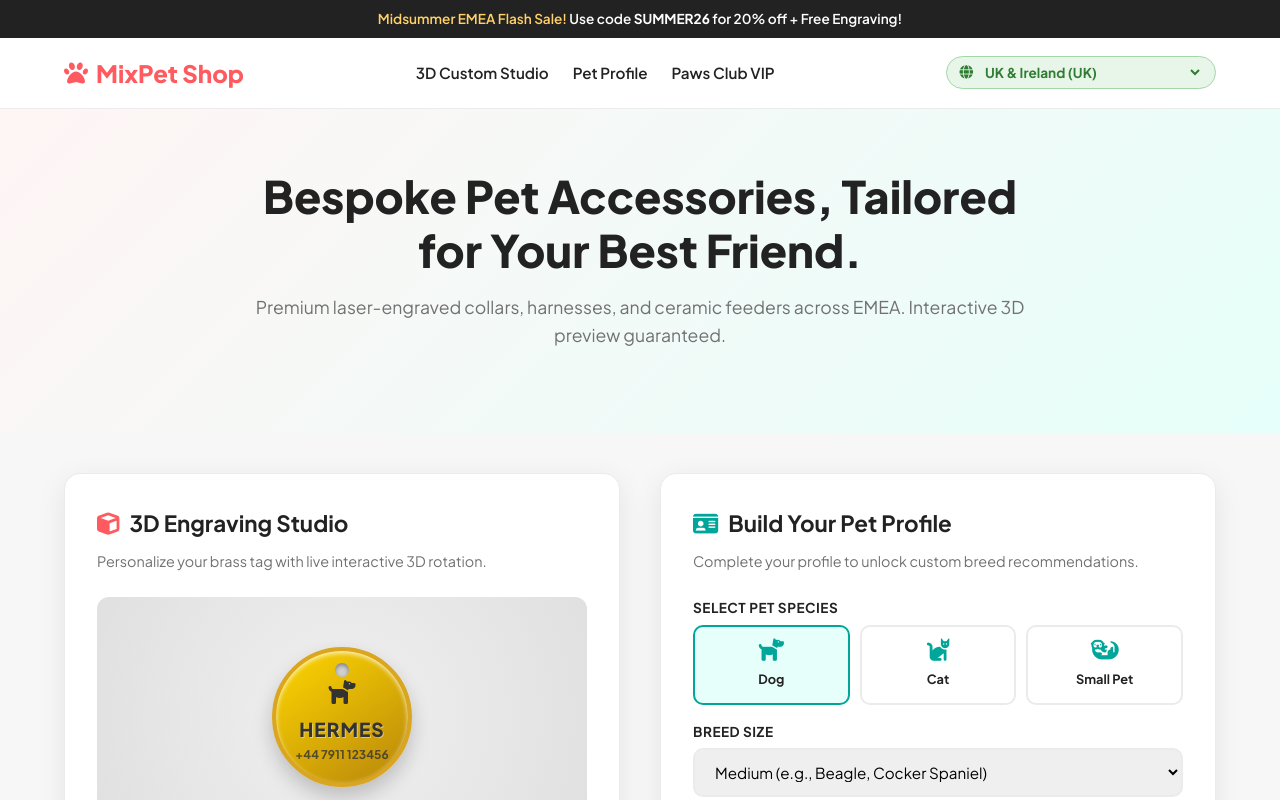
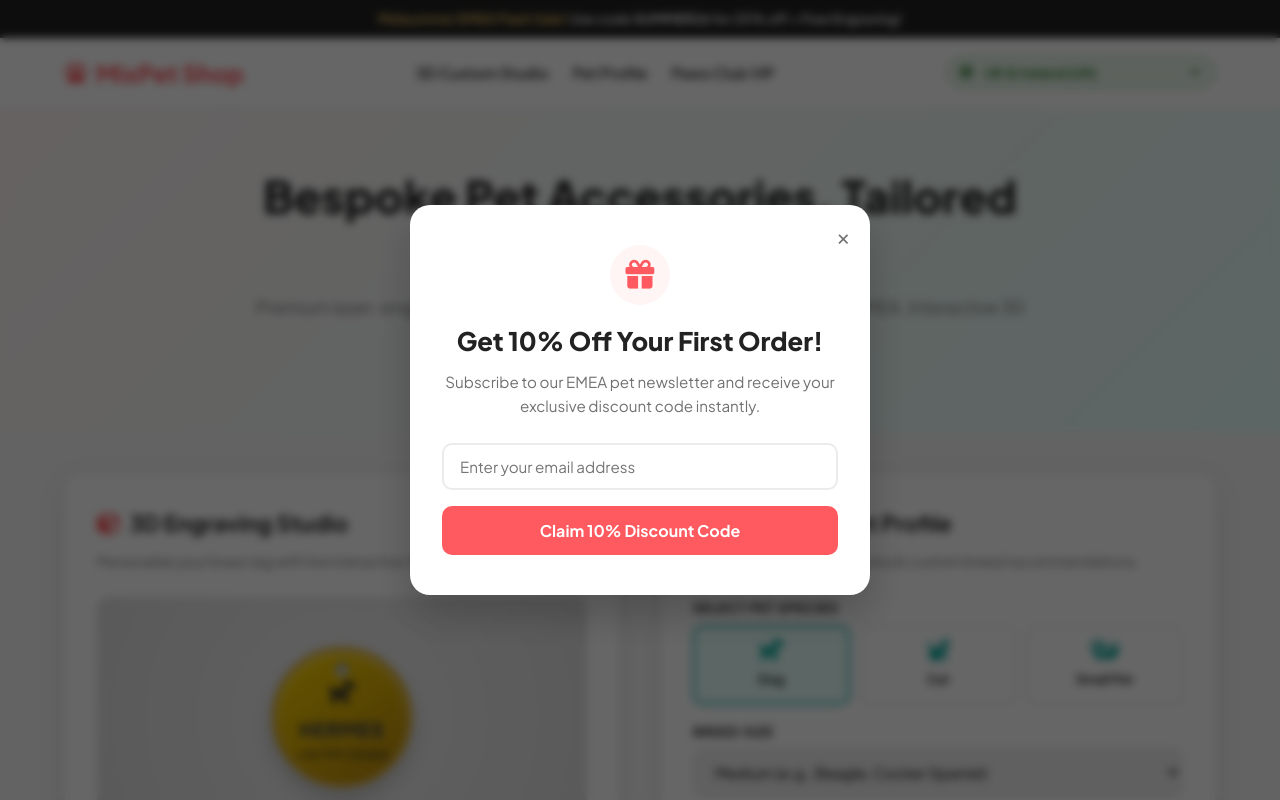
Before and after one commit to ablaalami-bit/MixPet-Shop, a plain HTML site: page index.html in a window 1280 px wide. Shown: the top 800 px of the page. Drawn offline with Linux system fonts and the light colour scheme.

Commit message:
Update index.html

```diff
--- a/index.html
+++ b/index.html
@@ -322,6 +322,65 @@
             color: #FFD166;
             margin: 10px 0;
         }
+
+        /* Welcome Popup Modal Overlay */
+        .modal-overlay {
+            position: fixed;
+            top: 0;
+            left: 0;
+            width: 100%;
+            height: 100%;
+            background: rgba(0, 0, 0, 0.6);
+            backdrop-filter: blur(4px);
+            display: flex;
+            justify-content: center;
+            align-items: center;
+            z-index: 1000;
+            opacity: 0;
+            visibility: hidden;
+            transition: opacity 0.3s ease, visibility 0.3s ease;
+        }
+        .modal-overlay.active {
+            opacity: 1;
+            visibility: visible;
+        }
+        .modal-card {
+            background: var(--white);
+            border-radius: 20px;
+            padding: 40px 32px;
+            max-width: 460px;
+            width: 90%;
+            text-align: center;
+            position: relative;
+            box-shadow: 0 20px 40px rgba(0,0,0,0.2);
+            transform: translateY(20px);
+            transition: transform 0.3s ease;
+        }
+        .modal-overlay.active .modal-card {
+            transform: translateY(0);
+        }
+        .close-modal {
+            position: absolute;
+            top: 16px;
+            right: 20px;
+            font-size: 1.4rem;
+            color: var(--gray);
+            cursor: pointer;
+            border: none;
+            background: none;
+        }
+        .modal-icon {
+            width: 60px;
+            height: 60px;
+            background: #FFF5F5;
+            color: var(--primary);
+            border-radius: 50%;
+            display: flex;
+            align-items: center;
+            justify-content: center;
+            margin: 0 auto 16px;
+            font-size: 1.8rem;
+        }
     </style>
 </head>
 <body>
@@ -401,7 +460,7 @@
             </div>
             <div class="form-group">
                 <label>Promo Code</label>
-                <input type="text" id="inputPromo" class="form-control" value="WELCOME10">
+                <input type="text" id="inputPromo" class="form-control" value="" placeholder="Enter promo code (e.g. WELCOME10)">
             </div>
 
             <button class="btn" id="btnAddToCart">
@@ -469,6 +528,25 @@
 
     </div>
 
+    <!-- Welcome 10% Discount Newsletter Modal -->
+    <div class="modal-overlay" id="welcomeModal">
+        <div class="modal-card">
+            <button class="close-modal" id="btnCloseModal">&times;</button>
+            <div class="modal-icon">
+                <i class="fa-solid fa-gift"></i>
+            </div>
+            <h2 style="font-size: 1.6rem; font-weight: 800; margin-bottom: 8px;">Get 10% Off Your First Order!</h2>
+            <p style="color: var(--gray); font-size: 0.95rem; margin-bottom: 24px;">Subscribe to our EMEA pet newsletter and receive your exclusive discount code instantly.</p>
+
+            <form id="newsletterForm">
+                <div class="form-group">
+                    <input type="email" id="newsletterEmail" class="form-control" placeholder="Enter your email address" required>
+                </div>
+                <button type="submit" class="btn">Claim 10% Discount Code</button>
+            </form>
+        </div>
+    </div>
+
     <!-- JavaScript Logic & Background Mixpanel Analytics -->
     <script>
         // Mixpanel Super Properties State
@@ -492,6 +570,41 @@
             };
             console.log("Mixpanel Event Dispatched:", eventPayload);
         }
+
+        // Welcome Popup Logic
+        const welcomeModal = document.getElementById('welcomeModal');
+        const btnCloseModal = document.getElementById('btnCloseModal');
+        const newsletterForm = document.getElementById('newsletterForm');
+
+        // Show popup after 1 second delay
+        setTimeout(() => {
+            welcomeModal.classList.add('active');
+            mixpanelTrack('Welcome Modal Viewed', {
+                modal_type: "10% Welcome Discount"
+            });
+        }, 1000);
+
+        btnCloseModal.addEventListener('click', () => {
+            welcomeModal.classList.remove('active');
+            mixpanelTrack('Welcome Modal Dismissed');
+        });
+
+        newsletterForm.addEventListener('submit', (e) => {
+            e.preventDefault();
+            const email = document.getElementById('newsletterEmail').value;
+
+            // Auto-fill promo code in the studio form
+            document.getElementById('inputPromo').value = 'WELCOME10';
+
+            mixpanelTrack('Newsletter Subscribed', {
+                email: email,
+                promo_code_issued: "WELCOME10",
+                subscription_source: "Welcome Modal Popup"
+            });
+
+            welcomeModal.classList.remove('active');
+            alert('Thank you for subscribing! Your 10% discount code WELCOME10 has been applied to your checkout form.');
+        });
 
         // Country / Sub-Region Selector Handler
         document.getElementById('countrySelect').addEventListener('change', (e) => {
@@ -554,7 +667,7 @@
                 pet_type: selectedPetSpecies,
                 accessory_category: "Bespoke Engraved Collars & Tags",
                 bundle_type: "Individual Item",
-                promo_code: document.getElementById('inputPromo').value
+                promo_code: document.getElementById('inputPromo').value || "NONE"
             });
 
             alert('Customized Engraved Tag added to your cart!');
```
